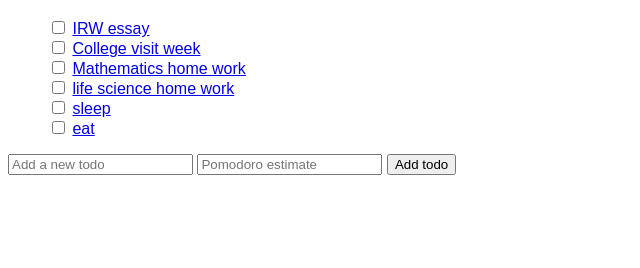
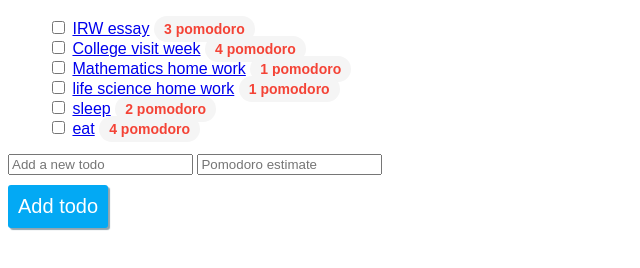
Before and after one commit to morayoaina/ToDoApp, a plain HTML site: page index.html in a window 1280 px wide. Shown: the part 48-316 px from the top of the page, without its empty margins (0-640 px from the left). Drawn offline with Linux system fonts and the light colour scheme.

Commit message:
add more styles

```diff
--- a/css/index.css
+++ b/css/index.css
@@ -5,3 +5,30 @@ html {
 ul {
     list-style: none;
 }
+
+.pomodoro-estimate{
+    font-weight: bold;
+    color: #f44336;
+    background-color: #F5F5F5;
+    border-radius:50px;
+    font-size: 14px;
+    padding: 5px 10px 5px 10px;
+}
+
+#add-new-todo-button {
+    font-size: 20px;
+    text-align: center;
+    color: #FFF;
+    outline: none;
+    border-style: none;
+    padding: 10px;
+    border-radius: 3px;
+    box-shadow: 2px 2px 1px #90A4AE;
+    display: block;
+    background-color: #03A9F4;
+    margin-top: 10px;
+}
+
+#add-new-todo-button:active {
+    box-shadow: 1px 1px 1px #90A4AE;
+}
--- a/index.html
+++ b/index.html
@@ -9,32 +9,38 @@
         <li>
           <input type="checkbox" name=""/>
           <a href="show.html">IRW essay</a>
+        <span class="pomodoro-estimate">3 pomodoro</span>
         </li>
         <li>
           <input type="checkbox" name=""/>
          <a href="show.html">College visit week</a>
+          <span class="pomodoro-estimate">4 pomodoro</span>
           </li>
         <li>
           <input type="checkbox" name=""/>
           <a href="show.html">Mathematics home work</a>
+          <span class="pomodoro-estimate">1 pomodoro</span>
           </li>
         <li>
           <input type="checkbox" name=""/>
           <a href="show.html">life science home work</a>
+          <span class="pomodoro-estimate">1 pomodoro</span>
           </li>
         <li>
           <input type="checkbox" name=""/>
           <a href="show.html">sleep</a>
-        </li>
+      <span class="pomodoro-estimate">2 pomodoro</span>
+       </li>
         <li>
           <input type="checkbox" name=""/>
          <a href="show.html">eat</a>
-        </li>
+      <span class="pomodoro-estimate">4 pomodoro</span>
+      </li>
    </ul>
    <div>
       <input type="text" placeholder="Add a new todo"/>
       <input type="number" placeholder="Pomodoro estimate"/>
-      <input type="submit" value ="Add todo"/>
+      <input id="add-new-todo-button" type="submit" value="Add todo"/>
 
 
    </div>
```
